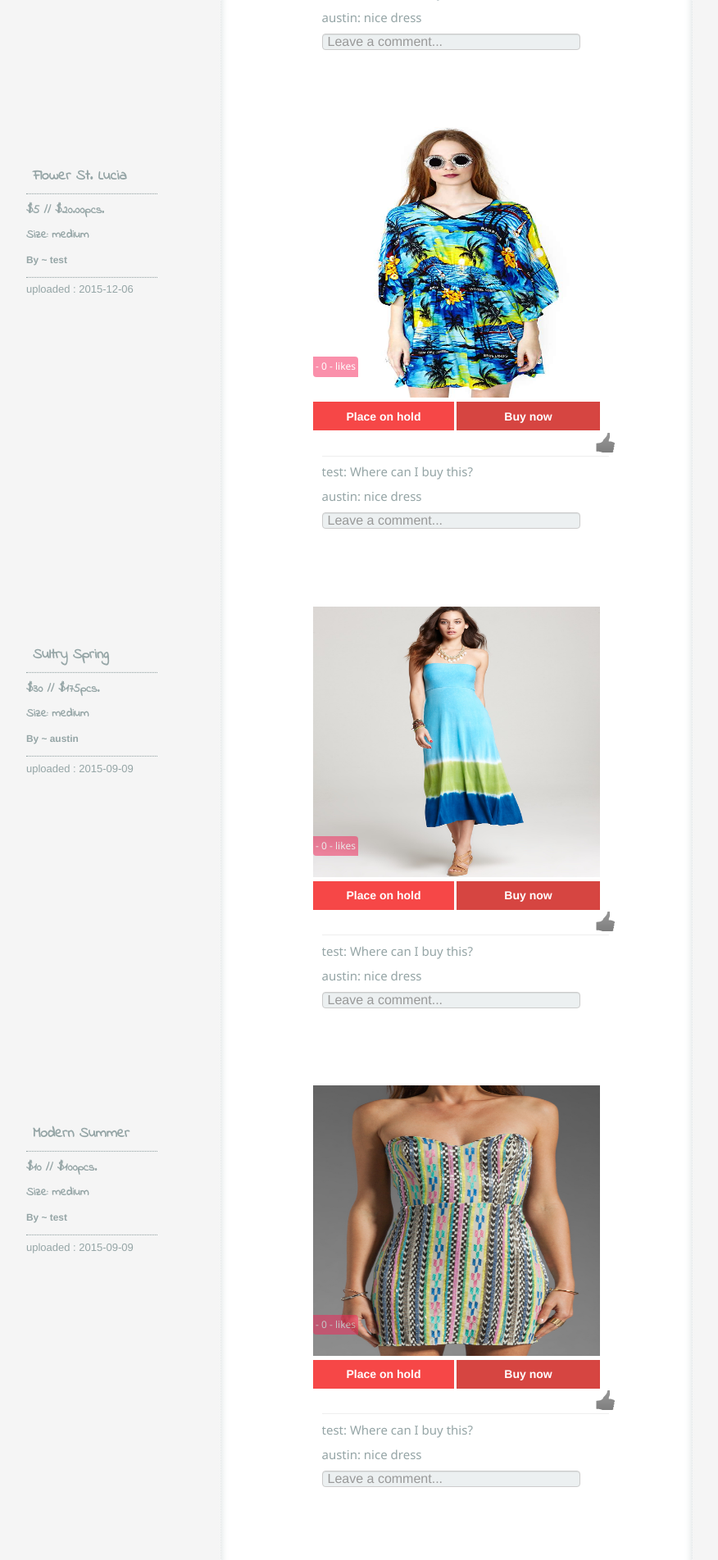
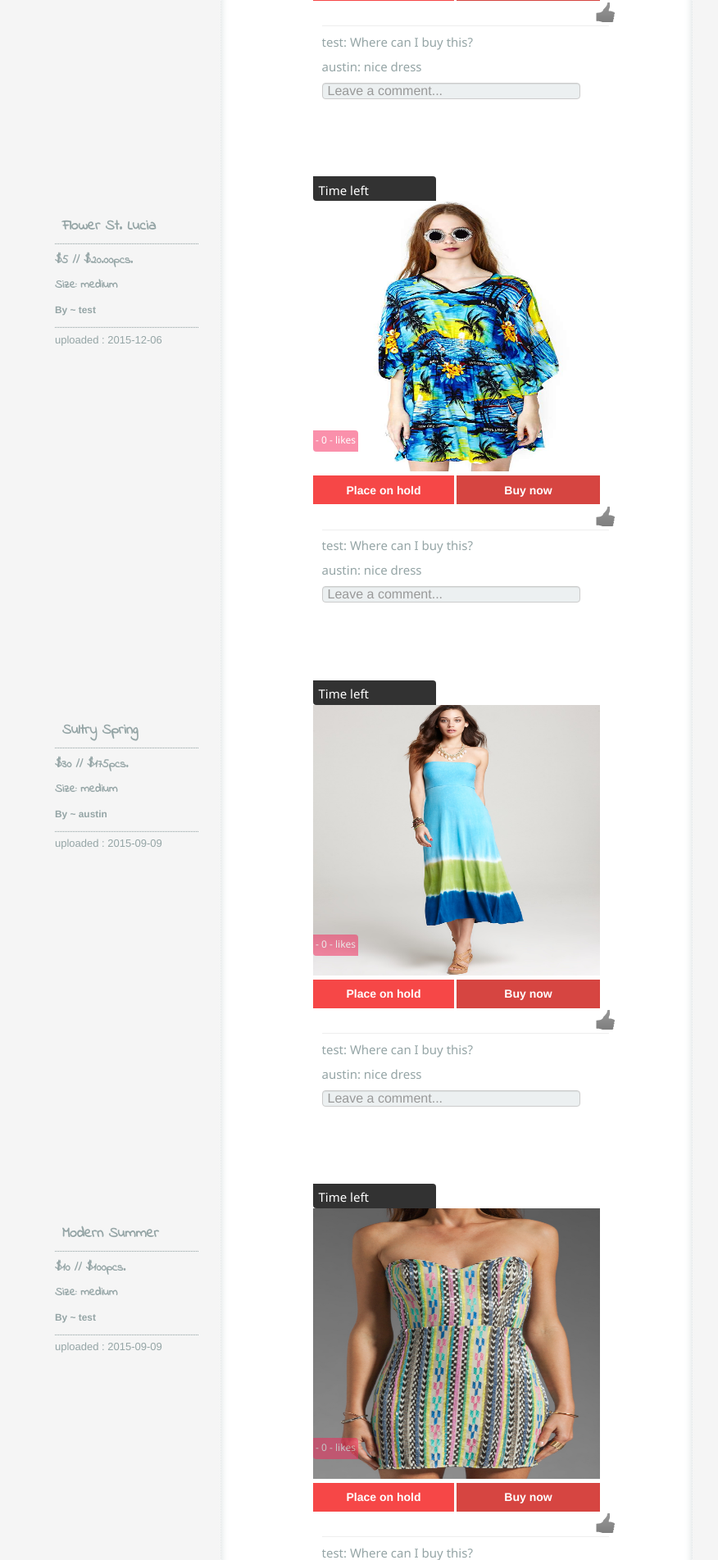
Before and after one commit to Lazarus118/wob, a Flask app: page /main in a window 1280 px wide. Shown: the part 1007-2910 px from the top of the page at 82% size, without its empty margins (115-991 px from the left). Run offline with Flask 2, Linux system fonts and the light colour scheme; a user stored in the database is signed in; data comes from the database, SQL or seed files in the repository; both versions use the stored data as it was after the commit; data that the repository does not hold is empty; some libraries are stand-ins or nearby versions.

Commit message:
modified:   app/static/css/index.css 	modified:   app/templates/index.html 	modified:   app/templates/main.html 	modified:   app/views.py 	modified:   db/app.db 	app/static/img/ba00ffbaade254eb75db925c74bc901c.jpg 	app/static/img/bg.jpg 	app/static/img/db58a23bee0f184bcff1f9fa59c5dfac.jpg 	app/static/img/logo-mark-landing.old.png 	app/static/js/countdown.js 	app/templates/feedback.html

```diff
--- a/app/static/css/index.css
+++ b/app/static/css/index.css
@@ -65,6 +65,32 @@
 /* 60px to make the container go all the way to the bottom of the topbar */
 /* background: #ecf0f1; */
 	background:url(/static/img/cream_dust.png) repeat scroll 0 0 #f8f8f8);
+}
+
+.timer {
+	display:block;
+	position:relative;
+	z-index:900;
+	background:#000;
+	opacity: 0.8;
+	max-height: 30px;
+	max-width: 150px;
+	top:-11%;
+	border-radius:0 4px;
+	padding: 1%;
+}
+
+.timer p {
+	color: #fff;
+	font-size: 15px;
+	padding: 3px;
+}
+
+.timer span {
+	display: inline;
+	color: #fff;
+	padding: 3px;
+	position: relative;
 }
 
 .waiting_bg {
@@ -313,14 +339,12 @@
 }
 
 .entries-desc {
-/* border-radius: 5px 5px 5px 5px; */
-/* border: 1px solid #DADFE1; */
 	left:-100%;
-/* float: left; */
 	display:inline-block;
 	top:5%;
-/* background: #ECF0F1; */
-	width:160px;
+	width:100%;
+	padding-right: 40%;
+	padding-left: 10%;
 	position:absolute;
 	text-align:center;
 	font-size:13px!important;
@@ -330,10 +354,11 @@
 .ad {
 	display:block;
 	height:40%;
-	max-width:175px;
+	max-width:20%;
 	background:#fff;
 	position:fixed;
 	z-index:999;
+	padding: 10%;
 	right:1%;
 	top:20%;
 	border:1px dotted #95A5A6;
@@ -342,11 +367,16 @@
 .ad h1  {
 	text-align: center;
 	color:#95A5A6;
+	position: absolute;
+	top: 5%;
+	margin-left: -40%;
 }
 
 .ad p  {
 	color:#95A5A6;
 	text-align: center;
+	position: absolute;
+	margin-left: -20%;
 }
 
 .ad img {
--- a/app/templates/index.html
+++ b/app/templates/index.html
@@ -105,6 +105,7 @@
 	 <script src="{{ url_for('static', filename = 'js/main.js') }}"></script>
 	 <script src="{{ url_for('static', filename = 'js/jquery-2.1.1.js') }}"></script>
 	 <script src="{{ url_for('static', filename = 'js/modernizr.js') }}"></script>
+	 <script src="{{ url_for('static', filename = 'js/countdown.js') }}"></script>
 
 	 <script src="{{ url_for('static', filename = 'js/popup.jquery.js') }}"></script>
 	 <script type="text/javascript">
--- a/app/templates/main.html
+++ b/app/templates/main.html
@@ -16,18 +16,23 @@
 			<!-- <a href="http://www.aulatech.co" target="blank"><img src="/static/img/ikea-fashion.jpg" /></a> -->
 		</div>
 
-	<div class="entries">
+<div class="entries">
+
   {% for image in post|reverse()  %}
 
 <!-- ************************************************************************************** -->
    <div class="element"></div>
    <div class="slide">
 
+   	<div class="timer">
+		<p>Time left<span id="time"></span></p>
+	</div>
+
 		<div class="entries-img">
 			<a href="{{ url_for('profile', username=current_user.username, _external=True) }}"><img src="{{ image.photo_filename }}" width="100%"></a>
 				<div class="entries-likes">
-				 <p>- {{ like }} - likes</p>
-			</div>
+					<p>- {{ like }} - likes</p>
+				</div>
 		</div>
 <!-- ************************************************************************************** -->
 	<div class="entries-desc">
--- a/app/views.py
+++ b/app/views.py
@@ -177,11 +177,11 @@
 @app.route('/signup', methods=['GET', 'POST'])
 def signup():
 	form = signupForm(request.form)
-	form_data = {request.form['username'],
+	form_data = str({request.form['username'],
 				 request.form['password'],
 				 request.form['email'],
 				 request.form['number'],
-				 request.form['user_option']}
+				 request.form['user_option']}).encode('utf-16')
 
 	if request.method == 'POST':
 
@@ -201,8 +201,10 @@
 		mail.send(msg)
 
 		return redirect(url_for('waiting'))
+
 	'''
-	if request.method == 'POST':
+
+		#*******************************************************#
 		enter_signup = User(request.form['username'],
 				    request.form['password'],
 				    request.form['email'],
@@ -210,27 +212,13 @@
 				    request.form['user_option'])
 		db.session.add(enter_signup)
 		db.session.commit()
+		return redirect(url_for('login'))
 
 	'''
 
 	return render_template('sign_up.html')
 
-'''
-@app.route('/signup', methods=['GET', 'POST'])
-def signup():
 
-	form = signupForm(request.form)
-	user = request.form['user']
-	retailer = request.form['retailer']
-
-	if request.method == 'POST':
-		if user == 'checked':
-			user == 'user'
-		elif retailer == 'checked':
-			retailer == 'retailer'
-
-	return render_template('test.html', user=user, retailer=retailer)
-'''
 #***********************************************************************#
 # // LOGOUT //
 #***********************************************************************#
@@ -242,7 +230,13 @@
 #***********************************************************************#
 # // ADMIN //
 #***********************************************************************#
+
+# For // SERVER //
+#***********************************************************************#
+#UPLOAD_FOLDER = '/var/www/wob/app/static/img/'
+# For // LOCAL //
 UPLOAD_FOLDER = '/home/lazarus/Programming/Flask_apps/wob-copy/app/static/img/'
+
 app.config['UPLOAD_FOLDER'] = UPLOAD_FOLDER
 ALLOWED_EXTENSIONS = set(['png', 'jpg', 'jpeg', 'gif'])
 
@@ -270,12 +264,8 @@
 		if file and allowed_file(file.filename):
 			filename = secure_filename(file.filename)
 			file.save(os.path.join(app.config['UPLOAD_FOLDER'], filename))
+			path = '/static/img/'
 
-			# // FOR LOCAL HOST ///
-			#path = '/static/img/'
-
-			# // FOR SERVER //
-			path = '/var/www/wob/static/img/'
 
 			form = Image(request.form['photo_description'],
 						 path + filename,
```
Also changed, not shown: db/app.db.
